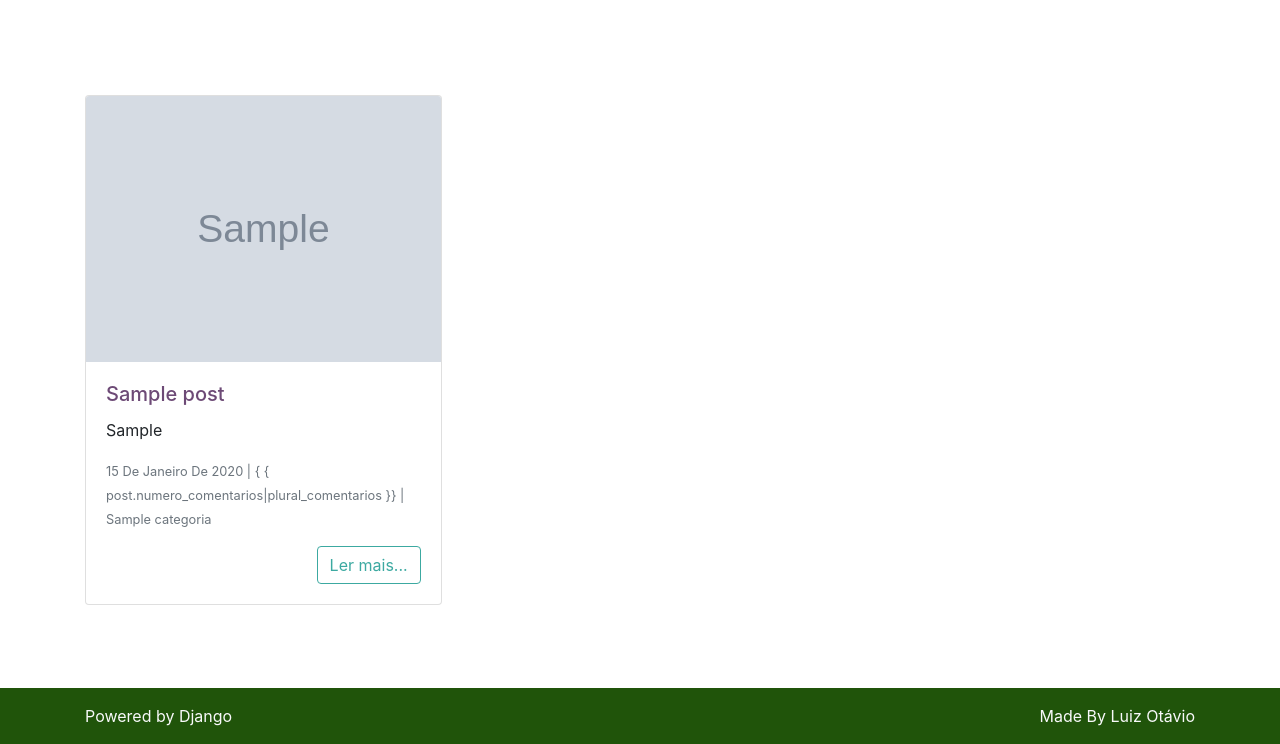
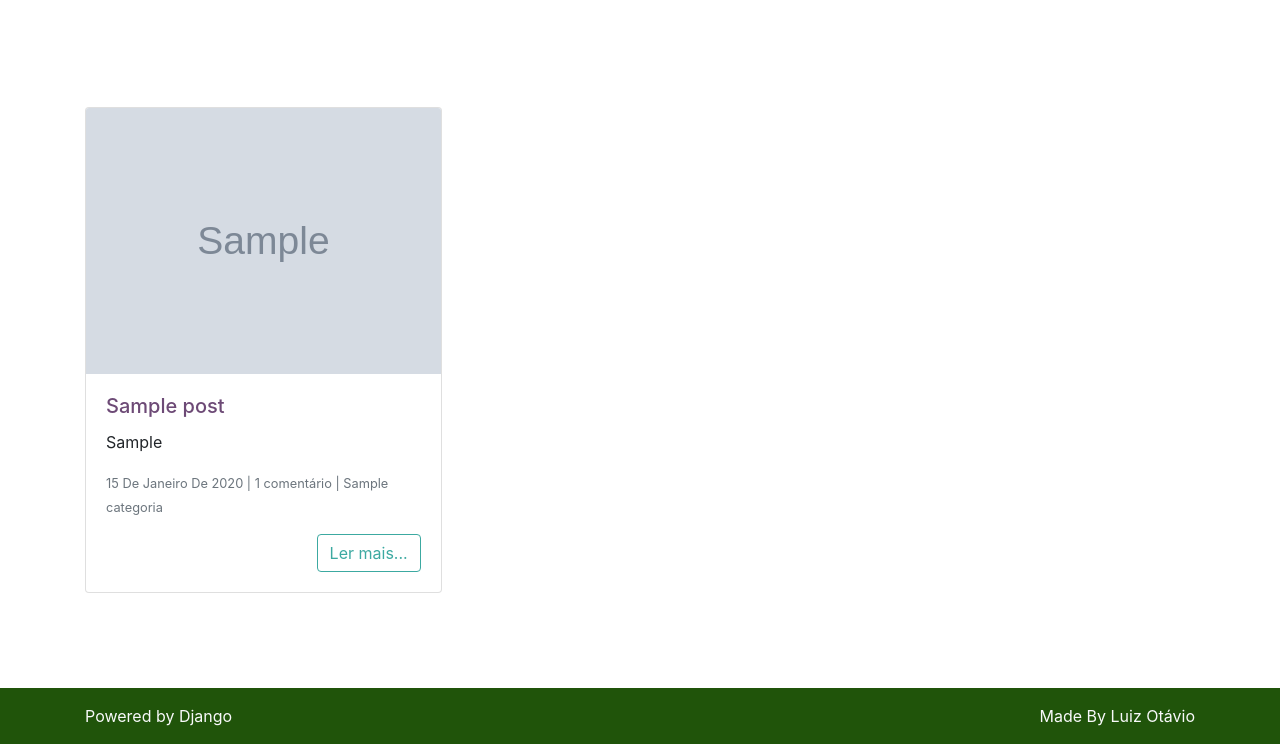
Before and after one commit to pmafessoli/projetoBlog, a Django app: page / in a window 1280 px wide. Shown: the part 56-800 px from the top of the page. Run offline with Django 4.2, Linux system fonts and the light colour scheme; tables that the repository leaves empty hold one stand-in row (values such as "Sample post"); grey boxes marked "Sample" are stand-in pictures; some libraries are stand-ins or nearby versions.

Commit message:
fix: Correção de filtro nos comentários e na View do post.

```diff
--- a/posts/templates/posts/index.html
+++ b/posts/templates/posts/index.html
@@ -17,7 +17,7 @@
       </h5>
       <p clas="card-text">{{post.excerto_post}}</p>
       <p class="card-text">
-        <small class="text-muted"> {{post.data_post|naturalday|title }} | { { post.numero_comentarios|plural_comentarios }} | {{post.categoria_post}}</small>
+        <small class="text-muted"> {{post.data_post|naturalday|title }} | {{ post.numero_comentarios|plural_comentarios }} | {{post.categoria_post}}</small>
       </p>
       <div class="text-right">
         <a href="{% url 'post_detalhes' post.id %}" class="btn btn-outline-secondary">Ler mais...</a>
--- a/posts/views.py
+++ b/posts/views.py
@@ -1,4 +1,4 @@
-from django.shortcuts import render, redirect
+from django.shortcuts import render, redirect, get_object_or_404
 from django.views.generic.list import ListView
 from django.views.generic.edit import UpdateView
 from .models import Post
@@ -8,6 +8,7 @@ from django.db.models import Q, Count, Case, When
 from comentarios.forms import FormComentario
 from comentarios.models import Comentario
 from django.contrib import messages
+from django.views import View
 
 class PostIndex(ListView):
     model = Post
@@ -64,29 +65,62 @@ class PostCategoria(PostIndex):
 
         return qs
 
-class PostDetalhes(UpdateView):
+class PostDetalhes(View):
     template_name= 'posts/post_detalhes.html'
-    model = Post
-    form_class = FormComentario
-    context_object_name = 'post'
 
-    def get_context_data(self, **kwargs):
-        contexto= super().get_context_data(**kwargs)
-        post = self.get_object()
-        comentarios = Comentario.objects.filter(publicado_comentario=True, post_comentario= post.id)
+    def setup(self, request, *args, **kwargs):
+        super().setup(request, *args, **kwargs)
 
-        contexto['comentarios'] = comentarios
-        return contexto
+        pk = self.kwargs.get('pk')
+        post= get_object_or_404(Post, pk=pk, publicado_post=True)
+        self.contexto = {
+            'post': post,
+            'comentarios': Comentario.objects.filter(post_comentario=post, publicado_comentario=True),
+            'form': FormComentario(request.POST or None)
+        }
+
+    def get(self, request, *args, **kwargs):
+        return render(request, self.template_name, self.contexto)
+
+    def post(self, request, *args, **kwargs):
+        form = self.contexto['form']
+
+        if not form.is_valid():
+            return render(request, self.template_name, self.contexto)
+
+        comentario = form.save(commit=False)
+
+        if request.user.is_authenticated():
+            comentario.usuario_comentario = request.user
+
+        comentario.post_comentario = self.contexto['post']
+        comentario.save()
+        messages.success(request, 'Seu comentário foi enviado para revisão.')
+        return redirect('post_detalhes', pk=self.kwargs.get('pk'))
+
+# class PostDetalhes(UpdateView):
+#     template_name= 'posts/post_detalhes.html'
+#     model = Post
+#     form_class = FormComentario
+#     context_object_name = 'post'
+
+#     def get_context_data(self, **kwargs):
+#         contexto= super().get_context_data(**kwargs)
+#         post = self.get_object()
+#         comentarios = Comentario.objects.filter(publicado_comentario=True, post_comentario= post.id)
+
+#         contexto['comentarios'] = comentarios
+#         return contexto
 
 
-    def form_valid(self, form):
-        post = self.get_object()
-        comentario = Comentario(**form.cleaned_data)
-        comentario.post_comentario= post
+#     def form_valid(self, form):
+#         post = self.get_object()
+#         comentario = Comentario(**form.cleaned_data)
+#         comentario.post_comentario= post
 
-        if self.request.user.is_authenticated:
-            comentario.usuario_comentario = self.request.user
+#         if self.request.user.is_authenticated:
+#             comentario.usuario_comentario = self.request.user
 
-        comentario.save()
-        messages.success(self.request, 'Comentario enviado com sucesso.')
-        return redirect('post_detalhes', pk=post.id)
+#         comentario.save()
+#         messages.success(self.request, 'Comentario enviado com sucesso.')
+#         return redirect('post_detalhes', pk=post.id)
--- a/templates/static/vendor/bootstrap/css/theme_1564087106285.css
+++ b/templates/static/vendor/bootstrap/css/theme_1564087106285.css
@@ -14,7 +14,7 @@
   }
 }
 
-ul.errorlist  {
+ul.errorlist {
   list-style-type: none;
   margin: 5px 0;
   padding: 0;
@@ -54,3 +54,6 @@ ul.errorlist li {
     }
 }
 */
+.form-group textarea {
+  width: 100%;
+}
```
Also changed, not shown: posts/templates/posts/post_detalhes.html (+7 -3 lines). Lines whose indentation alone changed are shown as unchanged.
